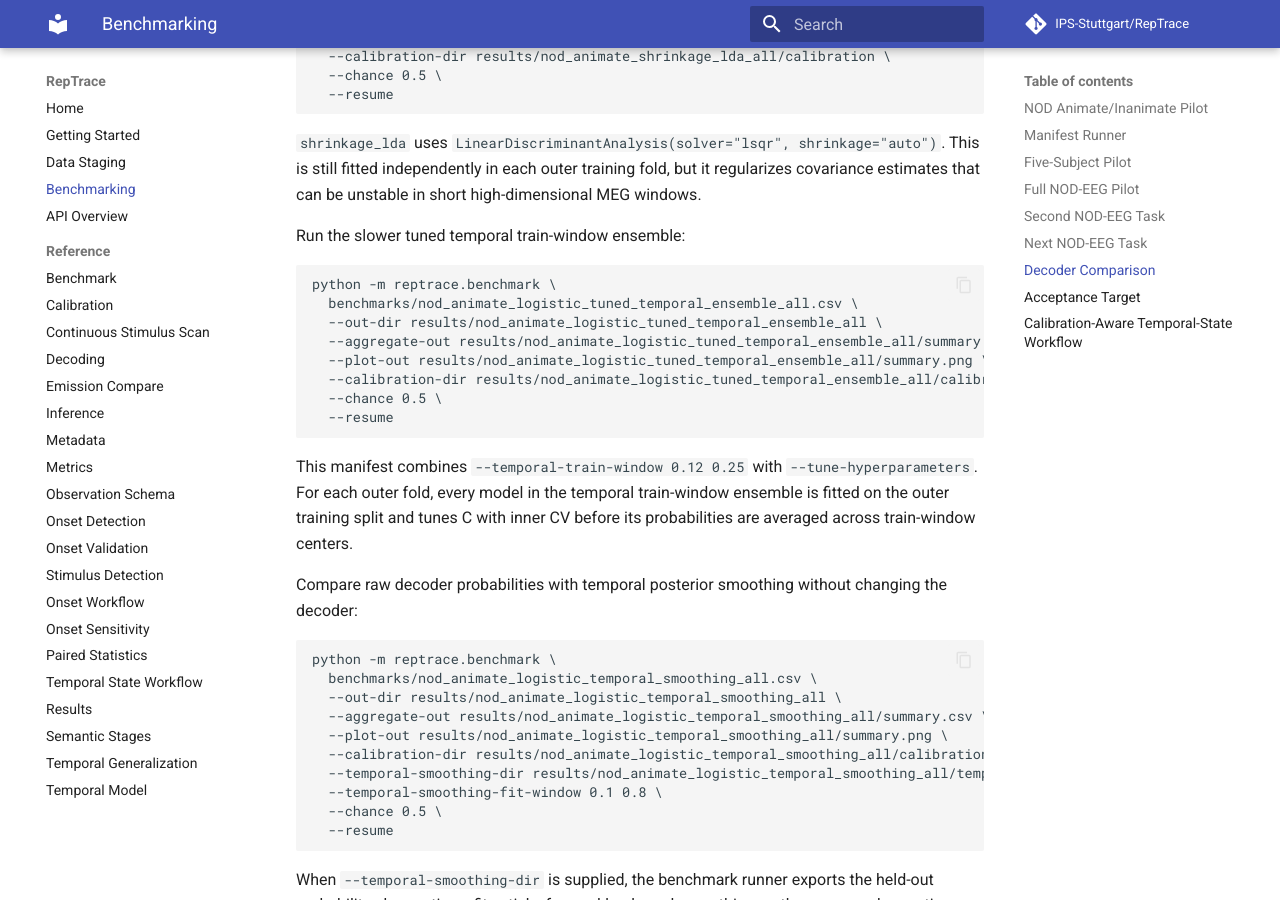
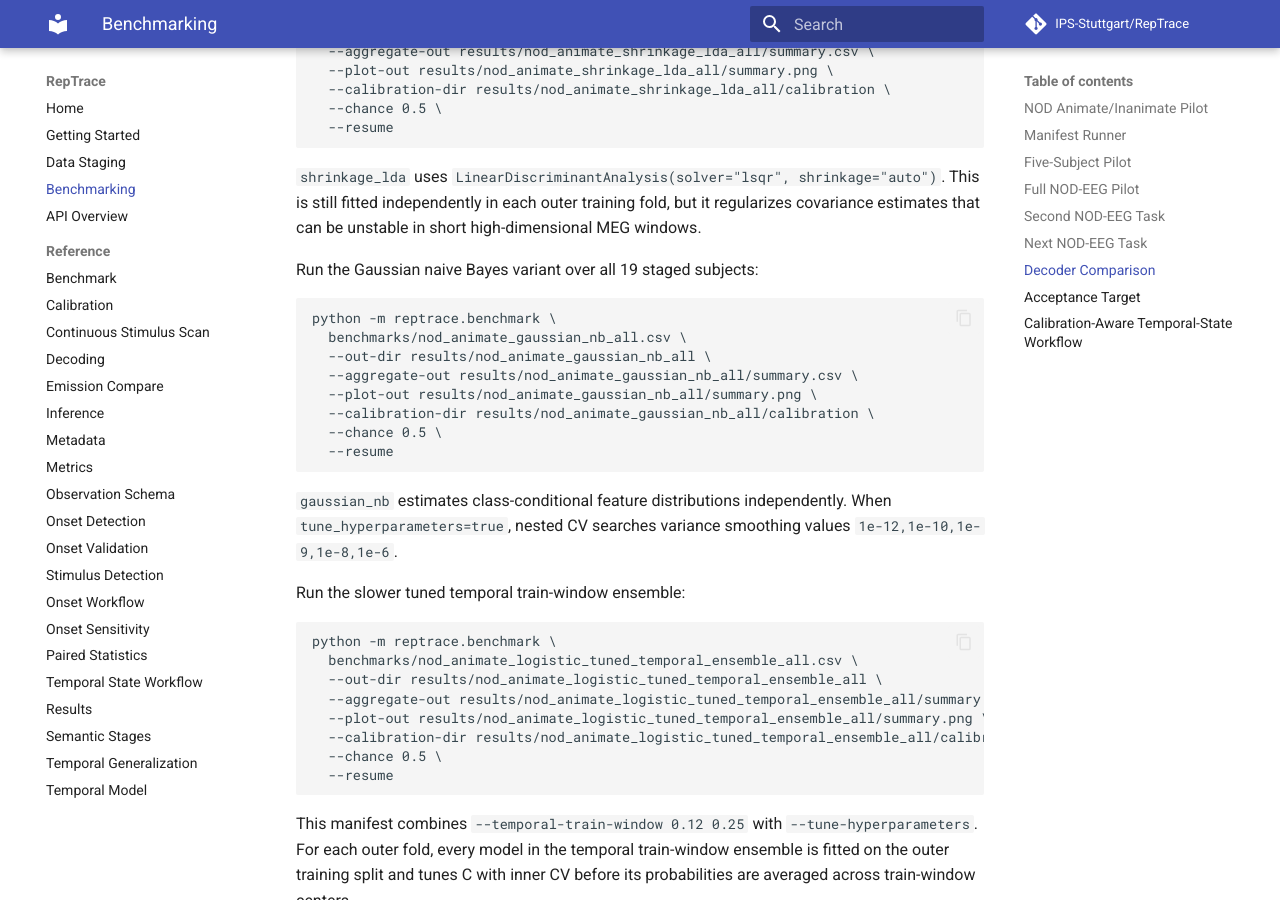
Before and after one commit to FlorianPfaff/RepTrace, an MkDocs documentation site: the page built from docs/benchmarking.md, in a window 1280 px wide and 900 px high, scrolled down 8165 px. Built offline with MkDocs 1.6.1 and Material for MkDocs 9.7.7, drawn with Linux system fonts in a browser that asks for light colours; comment, search, counter and statistics services are not loaded; some of the changed text lies outside the part shown.

Commit message:
Add Gaussian NB decoder variant

````diff
--- a/docs/benchmarking.md
+++ b/docs/benchmarking.md
@@ -354,6 +354,7 @@ RepTrace supports standard probability-producing decoders with the `decoder`
 manifest column or `--decoder` CLI option:
 
 - `logistic`: balanced multinomial logistic regression;
+- `gaussian_nb`: Gaussian naive Bayes;
 - `lda`: linear discriminant analysis;
 - `shrinkage_lda`: LDA with LSQR covariance shrinkage estimated inside each
   training fold;
@@ -422,6 +423,23 @@ python -m reptrace.benchmark \
 shrinkage="auto")`. This is still fitted independently in each outer training
 fold, but it regularizes covariance estimates that can be unstable in short
 high-dimensional MEG windows.
+
+Run the Gaussian naive Bayes variant over all 19 staged subjects:
+
+```bash
+python -m reptrace.benchmark \
+  benchmarks/nod_animate_gaussian_nb_all.csv \
+  --out-dir results/nod_animate_gaussian_nb_all \
+  --aggregate-out results/nod_animate_gaussian_nb_all/summary.csv \
+  --plot-out results/nod_animate_gaussian_nb_all/summary.png \
+  --calibration-dir results/nod_animate_gaussian_nb_all/calibration \
+  --chance 0.5 \
+  --resume
+```
+
+`gaussian_nb` estimates class-conditional feature distributions independently.
+When `tune_hyperparameters=true`, nested CV searches variance smoothing values
+`1e-12,1e-10,1e-9,1e-8,1e-6`.
 
 Run the slower tuned temporal train-window ensemble:
 
@@ -564,6 +582,18 @@ gh workflow run nod-decoder-all.yml \
   -f n_permutations=10000
 ```
 
+Or run the Gaussian naive Bayes manifest:
+
+```bash
+gh workflow run nod-decoder-all.yml \
+  --repo IPS-Stuttgart/RepTrace \
+  --ref main \
+  -f data_root=../data/nod \
+  -f manifest_csv=benchmarks/nod_animate_gaussian_nb_all.csv \
+  -f output_dir=results/nod_animate_gaussian_nb_all \
+  -f n_permutations=10000
+```
+
 Or run the raw-versus-smoothed posterior comparison:
 
 ```bash
````
Also changed, not shown: 4 other files.
